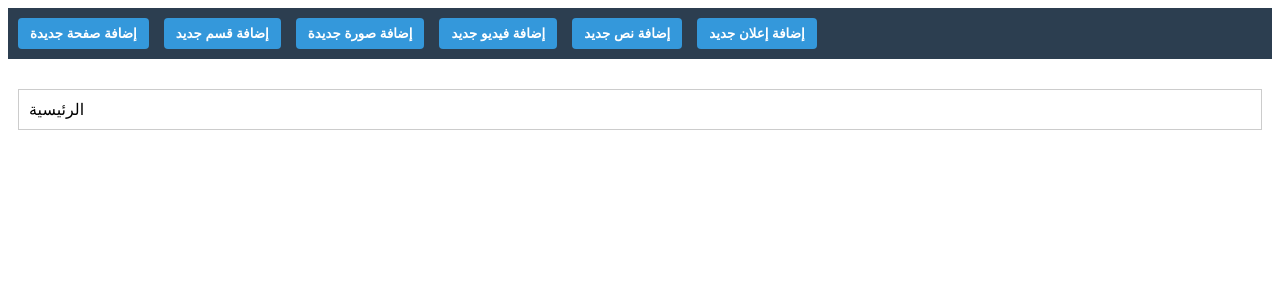
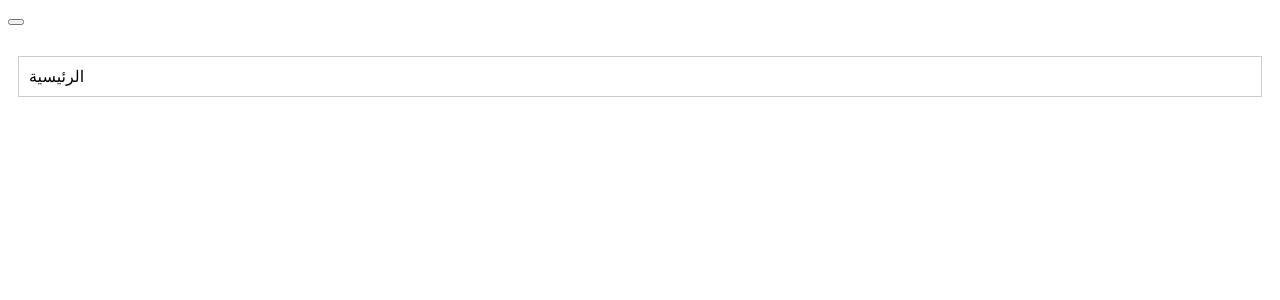
Before and after one commit to 14KH/Digital, a React (Create React App) app: page / in a window 1280 px wide. Shown: the top 300 px of the page. Built offline with nearby package versions, Linux system fonts and the light colour scheme.

Commit message:
Update Menu.js

```diff
--- a/SRC/Menu.js
+++ b/SRC/Menu.js
@@ -1,8 +1,19 @@
-import React from 'react';
+import React, { useState } from 'react';
+import './Menu.css';
 
-function Menu({ onAdd }) {
+function HamburgerMenu({ onAdd }) {
+  const [open, setOpen] = useState(false);
+
   return (
-    <nav>
+    <>
+      <button className="hamburger-btn" onClick={() => setOpen(!open)}>
+        <div className={`bar ${open ? 'open' : ''}`}></div>
+        <div className={`bar ${open ? 'open' : ''}`}></div>
+        <div className={`bar ${open ? 'open' : ''}`}></div>
+      </button>
+
+      {open && (
+        <nav className="hamburger-menu">
           <ul>
             <li><button onClick={() => onAdd('page')}>إضافة صفحة جديدة</button></li>
             <li><button onClick={() => onAdd('section')}>إضافة قسم جديد</button></li>
@@ -12,7 +23,9 @@ function Menu({ onAdd }) {
             <li><button onClick={() => onAdd('ad')}>إضافة إعلان جديد</button></li>
           </ul>
         </nav>
+      )}
+    </>
   );
 }
 
-export default Menu;
+export default HamburgerMenu;
```
Lines whose indentation alone changed are shown as unchanged.
